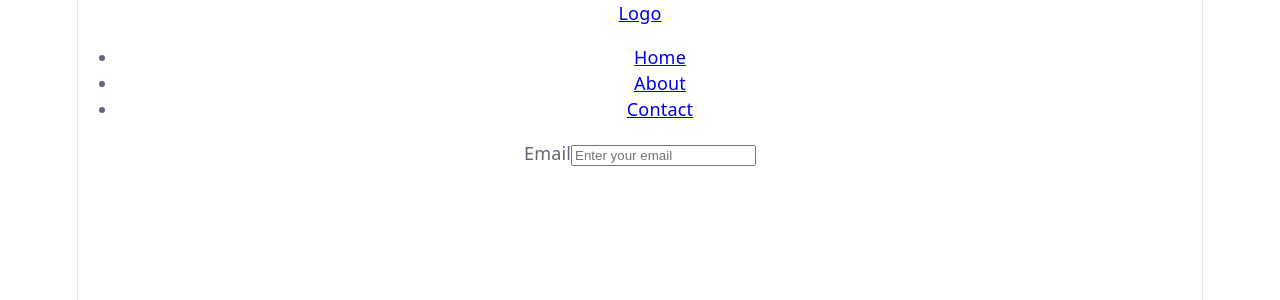
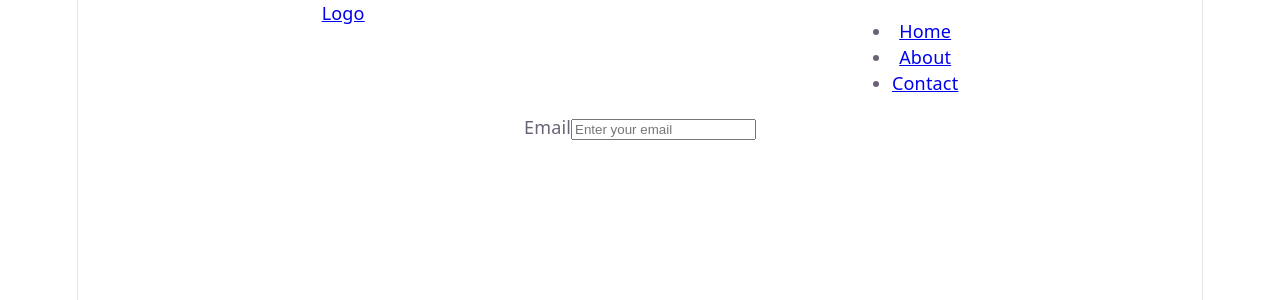
Before and after one commit to HaithamAbuDraz/react-course, a React (Vite) app: page / in a window 1280 px wide. Shown: the top 300 px of the page. Built offline with nearby package versions, Linux system fonts and the light colour scheme.

Commit message:
Add inline styles to Header component

```diff
--- a/src/components/header/Header.jsx
+++ b/src/components/header/Header.jsx
@@ -2,7 +2,7 @@ import Navbar from "./Navbar";
 
 const Header = () => {
   return (
-    <header>
+    <header style={{display: "flex", justifyContent: "space-around"}}>
       <a href='/'>Logo</a>
       <Navbar />
     </header>
```
